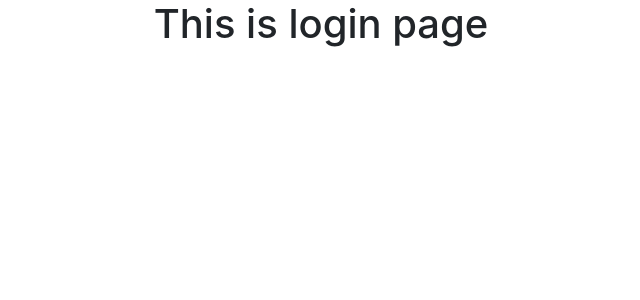
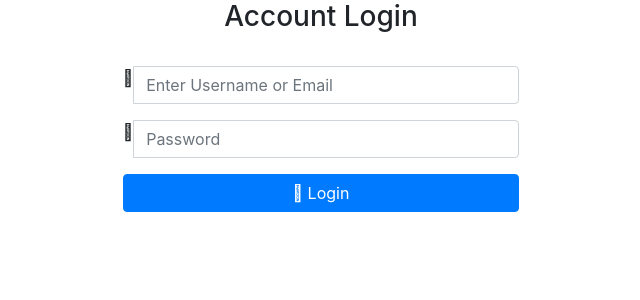
Before and after one commit to dhirajshah04/moneytracker, a Django app: page /user/login/ in a window 1280 px wide. Shown: the top 300 px of the page, without its empty margins (319-959 px from the left). Run offline with Django 3.2, Linux system fonts and the light colour scheme; some libraries are stand-ins or nearby versions.

Commit message:
minor updates

```diff
--- a/bower.json
+++ b/bower.json
@@ -17,6 +17,7 @@
   ],
   "dependencies": {
     "bootstrap": "^4.5.3",
-    "font-awesome": "^5.15.1"
+    "font-awesome": "^5.15.1",
+    "jquery": "^3.5.1"
   }
 }
--- a/moneytracker/settings.py
+++ b/moneytracker/settings.py
@@ -133,6 +133,7 @@ USE_TZ = True
 
 AUTH_USER_MODEL = 'users.User'
 
+LOGIN_URL = '/user/login/'
 
 # Static files (CSS, JavaScript, Images)
 # https://docs.djangoproject.com/en/3.1/howto/static-files/
--- a/templates/base.html
+++ b/templates/base.html
@@ -9,6 +9,7 @@
     {% block stylesheet %}
         <link rel="stylesheet" href="{% static 'bower_components/bootstrap/dist/css/bootstrap.min.css' %}">
         <link rel="stylesheet" href="{% static  'bower_components/font-awesome/css/fontawesome.min.css' %}">
+        <link rel="stylesheet" href="{% static 'css/style.css' %}">
     {% endblock %}
 </head>
 <body>
@@ -17,6 +18,7 @@
 {% endblock %}
 
 {% block javascript %}
+    <script src="{% static 'bower_components/jquery/dist/jquery.min.js' %}"></script>
     <script src="{% static 'bower_components/bootstrap/dist/js/bootstrap.min.js' %}"></script>
 {% endblock %}
 
--- /dev/null
+++ b/users/forms.py
@@ -0,0 +1,27 @@
+from django import forms
+from users.models import User
+
+
+class UserLoginForm(forms.Form):
+    username = forms.CharField(
+        widget=forms.TextInput(attrs={'class': 'form-control', 'placeholder': 'Enter Username or Email'}),
+    )
+
+    password = forms.CharField(
+        widget=forms.PasswordInput(attrs={'class': 'form-control', 'placeholder': 'Password'})
+    )
+
+    def clean_username(self):
+        username = self.cleaned_data.get('username')
+
+        try:
+            user = User.objects.get(email=username)
+        except User.DoesNotExist:
+            try:
+                user = User.objects.get(username=username)
+            except User.DoesNotExist:
+                user = None
+
+        if user:
+            return user.email
+        return None
--- a/users/models.py
+++ b/users/models.py
@@ -65,7 +65,7 @@ class User(AbstractBaseUser):
     created_at = models.DateTimeField(auto_now_add=True)
     updated_at = models.DateTimeField(auto_now=True)
 
-    object = UserManager()
+    objects = UserManager()
 
     USERNAME_FIELD = 'email'
     REQUIRED_FIELDS = ['username', 'first_name', 'last_name']
--- a/users/templates/users/login.html
+++ b/users/templates/users/login.html
@@ -1,5 +1,78 @@
 {% extends 'base.html' %}
 
+{% block title %} Login {% endblock %}
+
 {% block body %}
-    <h1 class="text-center">This is login page</h1>
+    <div class="container-fluid">
+
+
+        {% if messages %}
+            <div class="row">
+                <div class="offset-md-3 col-md-6">
+                    {% for message in messages %}
+                        <div class="alert alert-dismissible alert-{{ message.tags }}">
+                            <button type="button" class="close" data-dismiss="alert">X</button>
+                            <p>{{ message }}</p>
+                        </div>
+                    {% endfor %}
+                </div>
+            </div>
+        {% endif %}
+
+        <div class="row h-100">
+            <div class="col-md-4 offset-md-4 my-auto">
+                <div class="login-form-card">
+                    <div class="row">
+                        <div class="col-md-12">
+                            <h3 class="text-center">
+                                Account Login
+                            </h3>
+                        </div>
+                    </div>
+                    <br>
+
+                    <div class="row">
+
+                        <div class="col-md-12">
+                            <form method="post">
+                                {% csrf_token %}
+
+                                <div class="form-group {% if form.username.errors %}has-error{% endif %}">
+                                    <div class="input-group">
+                                        <span class="input-group-addon"><i class="fa fa-user"></i></span>
+                                        {{ form.username }}
+                                        {% if form.username.errors %}
+                                            <div class="help-block">{{ form.username.errors }}</div>
+                                        {% endif %}
+                                    </div>
+                                </div>
+
+                                <div class="form-group">
+                                    <div class="input-group">
+                                        <span class="input-group-addon"><i class="fa fa-lock"></i></span>
+                                        {{ form.password }}
+                                        {% if form.password.errors %}
+                                            <div class="help-block">{{ form.password.errors }}</div>
+                                        {% endif %}
+                                    </div>
+                                </div>
+
+                                <div class="form-group">
+                                    <button class="btn btn-primary btn-block" type="submit" name="submit">
+                                        <i class="fa fa-sign-in-alt"></i>
+                                        Login
+                                    </button>
+                                </div>
+                            </form>
+                        </div>
+                    </div>
+
+                </div>
+            </div>
+        </div>
+
+
+
+
+    </div>
 {% endblock %}
--- a/users/views.py
+++ b/users/views.py
@@ -1,13 +1,35 @@
 from django.contrib import messages
-from django.contrib.auth import logout
-from django.shortcuts import render, redirect
+from django.contrib.auth import logout, authenticate, login
+from django.shortcuts import render, redirect, HttpResponse
+from users.forms import UserLoginForm
 
 
 def user_login(request):
-    return render(request, 'users/login.html')
+    context = {}
+
+    form = UserLoginForm(request.POST or None)
+
+    if request.method == 'POST':
+        if form.is_valid():
+            username = form.cleaned_data.get('username')
+            password = form.cleaned_data.get('password')
+
+            user = authenticate(username=username, password=password)
+            if user is None:
+                messages.error(request, 'Invalid Login Details')
+                return redirect('users:login')
+            else:
+                login(request, user)
+                return HttpResponse('Logged in')
+
+    context['form'] = form
+    return render(request, 'users/login.html', context)
 
 
 def user_logout(request):
     logout(request)
     messages.info(request, "Logged out Successfully!")
     return redirect('users:login')
+
+
+#def user_register(request):
```
Also changed, not shown: money/migrations/0001_initial.py, money/migrations/0002_auto_20201023_1034.py (deleted), users/migrations/0001_initial.py, users/migrations/0002_auto_20201023_1206.py (added).
